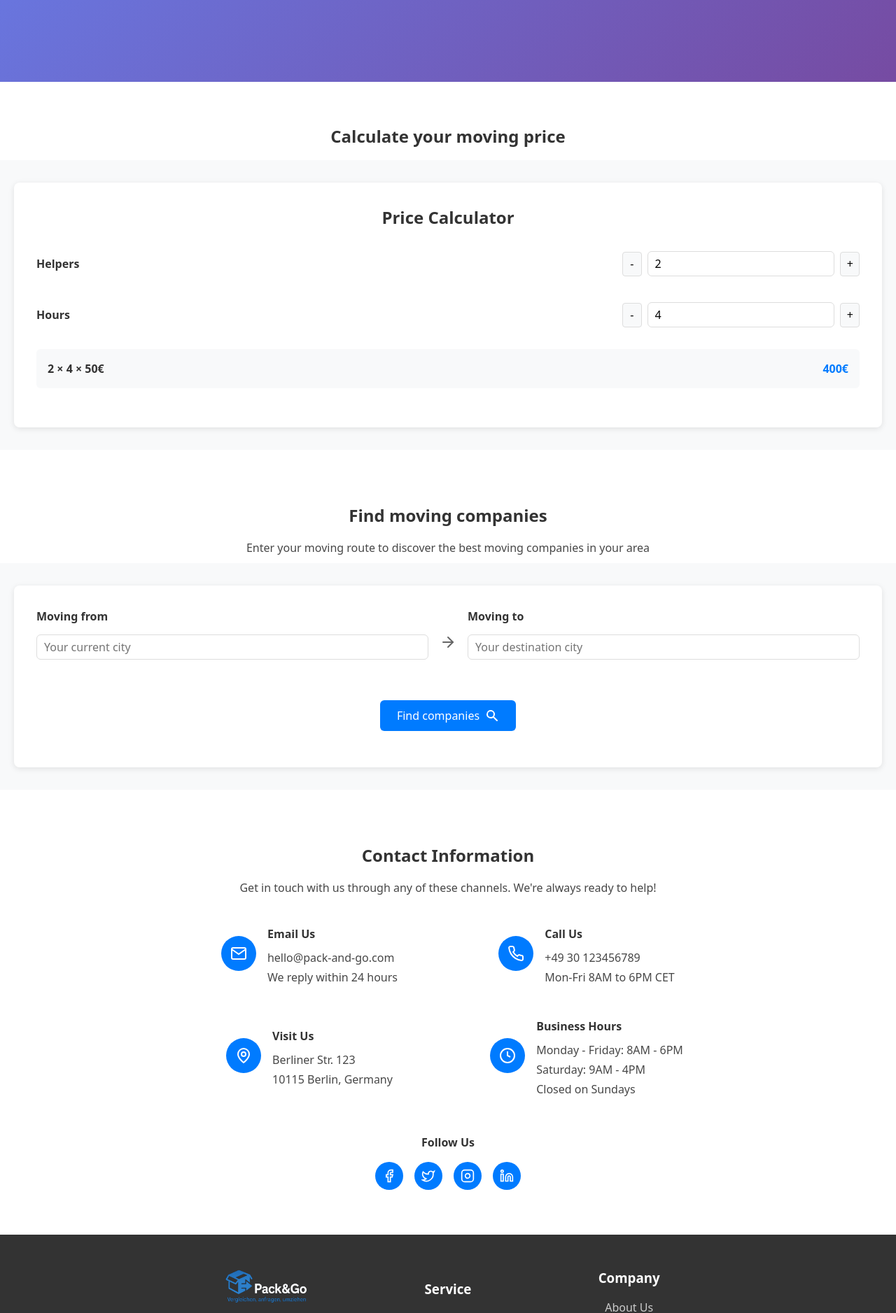
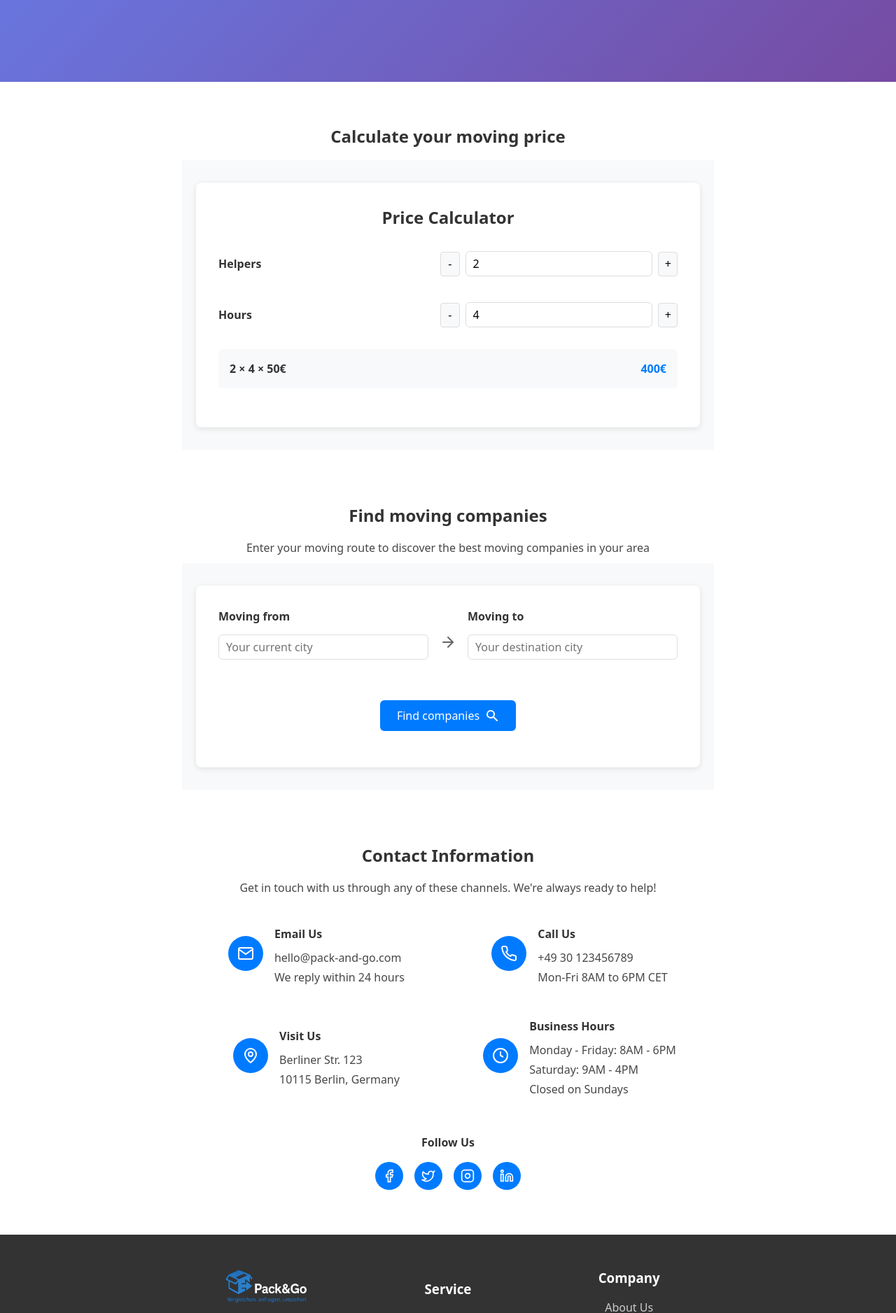
Before and after one commit to jili0/pack-and-go, a Next.js app: page / in a window 1280 px wide. Shown: the part 395-2272 px from the top of the page at 70% size. Built offline with nearby package versions, Linux system fonts and the light colour scheme; no server answers.

Commit message:
fix homepage style

```diff
--- a/src/app/page.js
+++ b/src/app/page.js
@@ -21,13 +21,13 @@ export default function Home() {
       </section>
 
       {/* Price Calculator */}
-      <section id="pricing">
+      <section id="pricing" className="container">
         <h2>Calculate your moving price</h2>
         <MovingCalculator />
       </section>
 
       {/* Search Section */}
-      <section id="companies">
+      <section id="companies" className="container">
         <div>
           <h2>Find moving companies</h2>
           <p>
@@ -39,7 +39,7 @@ export default function Home() {
       </section>
 
       {/* Contact Info */}
-      <section id="contact">
+      <section id="contact" className="container">
         <div className="container">
           <h2>Contact Information</h2>
           <p>
```
